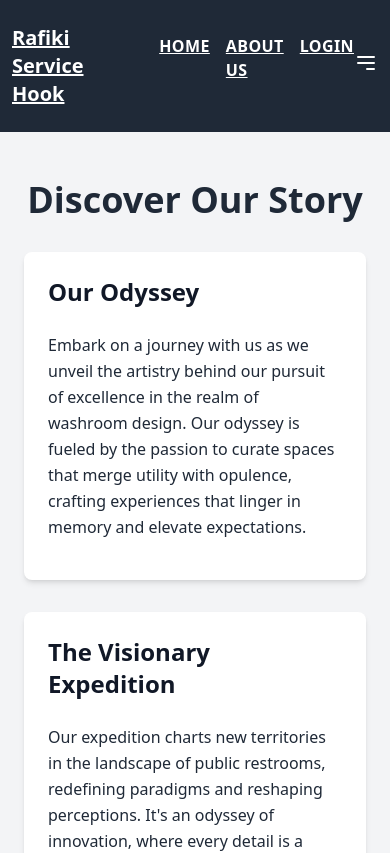
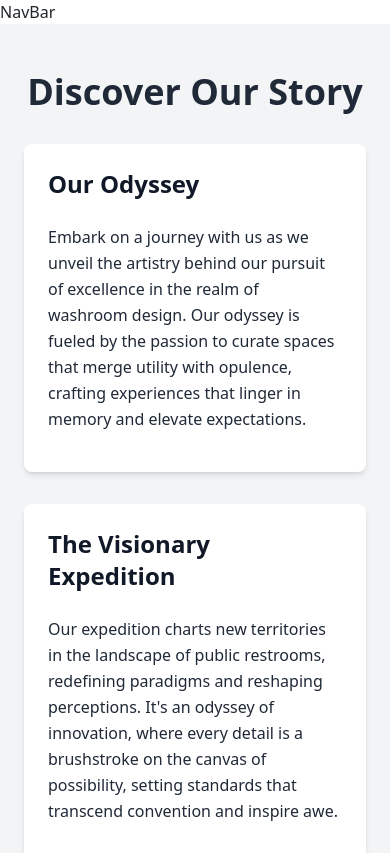
Before and after one commit to Marozva2/mathe, a React (Vite) app in the folder client/: page /about in a window 390 px wide. Shown: the top 853 px of the page. Built offline with nearby package versions, Linux system fonts and the light colour scheme.

Commit message:
A ton of features to enhance the admin dashboard

```diff
--- a/client/src/App.jsx
+++ b/client/src/App.jsx
@@ -9,6 +9,7 @@ import About from "./components/Home/About";
 import Laundry from "./components/Services/Laundry";
 import Lawning from "./components/Services/Lawning";
 import Plumbing from "./components/Services/Plumbing";
+import AdminDash from "./components/Dashboard/AdminDash";
 
 function App() {
   return (
@@ -16,6 +17,7 @@ function App() {
       <Routes>
         <Route path="/*" element={<LandingPage />} />
         <Route path="/about" element={<About />} />
+        <Route path="admindash" element={<AdminDash />} />
         <Route path="dashboard" element={<Dashboard />} />
         <Route path="dashboard/laundry" element={<Laundry />} />
         <Route path="dashboard/lawning" element={<Lawning />} />
--- a/client/src/components/Home/LandingPage.jsx
+++ b/client/src/components/Home/LandingPage.jsx
@@ -6,7 +6,7 @@ import Home from "./Home";
 function LandingPage() {
   return (
     <>
-     <Header />
+     {/* <Header /> */}
      <Home/>
     </>
   );
--- a/client/src/components/Home/NavBar.jsx
+++ b/client/src/components/Home/NavBar.jsx
@@ -1,74 +1,9 @@
-import React from "react";
-import { NavLink } from "react-router-dom";
+import React from 'react'
 
-function Navbar() {
+function NavBar() {
   return (
-    <nav className="bg-gray-800 shadow-lg">
-      <div className="container mx-auto px-6 py-4">
-        <div className="flex items-center justify-between">
-          <div className="flex items-center">
-            <NavLink
-              exact="true"
-              to="#"
-              className="text-xl font-bold text-white hover:text-gray-300"
-            >
-              Rafiki Service Hook
-            </NavLink>
-          </div>
-          <div className="md:block">
-            <ul className="flex ml-4 space-x-4">
-              <li>
-                <NavLink
-                  exact="true"
-                  to="/"
-                  className="text-white hover:text-gray-300 uppercase tracking-wide font-semibold"
-                >
-                  Home
-                </NavLink>
-              </li>
-              <li>
-                <NavLink
-                  to="/about"
-                  className="text-white hover:text-gray-300 uppercase tracking-wide font-semibold"
-                >
-                  About Us
-                </NavLink>
-              </li>
-              <li>
-                <NavLink
-                  to="/login"
-                  className="text-white hover:text-gray-300 uppercase tracking-wide font-semibold"
-                >
-                  Login
-                </NavLink>
-              </li>
-            </ul>
-          </div>
-          <div className="md:hidden">
-            <button
-              className="mobile-menu-button focus:outline-none"
-              onClick={() => setIsMobileMenuOpen(!isMobileMenuOpen)}
-            >
-              <svg
-                className="h-6 w-6 text-white"
-                fill="none"
-                stroke="currentColor"
-                viewBox="0 0 24 24"
-                xmlns="http://www.w3.org/2000/svg"
-              >
-                <path
-                  strokeLinecap="round"
-                  strokeLinejoin="round"
-                  strokeWidth="2"
-                  d="M4 6h16M4 12h16m-7 6h7"
-                ></path>
-              </svg>
-            </button>
-          </div>
-        </div>
-      </div>
-    </nav>
-  );
+    <div>NavBar</div>
+  )
 }
 
-export default Navbar;
+export default NavBar
```
Also changed, not shown: client/src/assets/images/image.png (added).
